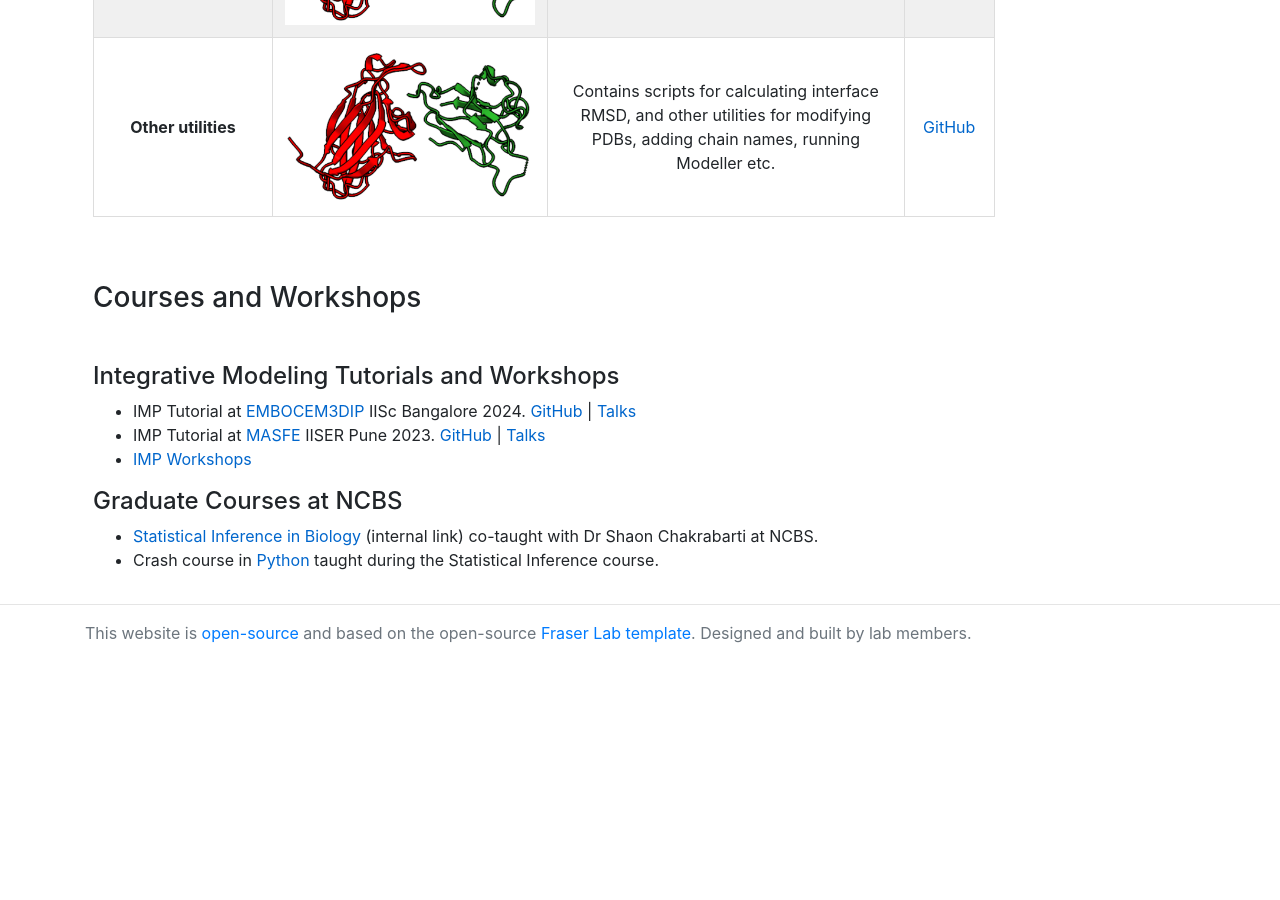
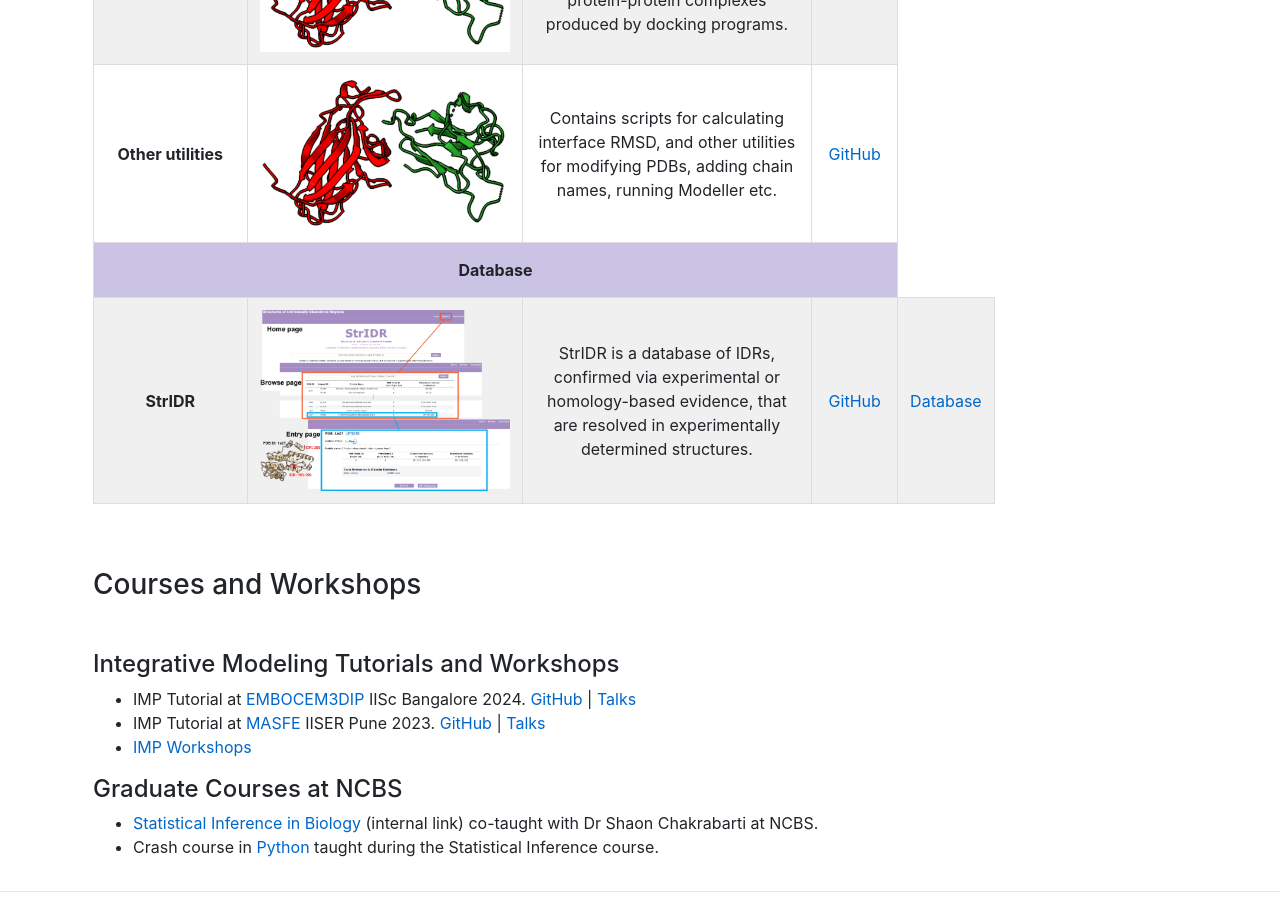
Before and after one commit to isblab/website, a Jekyll site: the page built from Software/index.md, in a window 1280 px wide and 900 px high, scrolled down 1302 px. Built offline with Jekyll 4.4.1, drawn with Linux system fonts in a browser that asks for light colours; before the commit the page ends 1963 px from its top, so only the background shows below that.

Commit message:
Add stridr, update wdr

```diff
--- a/Software/index.md
+++ b/Software/index.md
@@ -66,6 +66,17 @@ Check out software developed by our group and other open-source freebies at [ISB
             <td style="text-align: center;"><img src="/static/img/software/ppd.png" class="logo"></td>
             <td style="text-align: center;">Contains scripts for calculating interface RMSD, and other utilities for modifying PDBs, adding chain names, running Modeller etc.</td>
             <td style="text-align: center;"><a href="https://github.com/isblab/dockingScripts" class="link">GitHub</a></td>
+        </tr>
+        <!-- Database -->
+        <tr class="heading-row">
+            <td colspan="4" style="text-align: center; font-weight: bold; background-color: #cbc3e3; padding: 15px;">Database</td>
+        </tr>
+        <tr class="row-light">
+            <td style="text-align: center;">StrIDR</td>
+            <td style="text-align: center;"><img src="/static/img/software/stridr.png" class="logo"></td>
+            <td style="text-align: center;">StrIDR is a database of IDRs, confirmed via experimental or homology-based evidence, that are resolved in experimentally determined structures.</td>
+            <td style="text-align: center;"><a href="https://github.com/isblab/stridr" class="link">GitHub</a></td>
+            <td style="text-align: center;"><a href="https://isblab.ncbs.res.in/stridr" class="link">Database</a></td>
         </tr>
     </tbody>
 </table>
```
Also changed, not shown: _publications/2023_Pasani.md (+1 -1 lines), _publications/20242_Majila.md (added, +12 -0 lines), _publications/20243_Arvindekar.md (+1 -1 lines), static/img/pubpics/stridr.png (added), static/img/software/stridr.png (added), 2 other files.
